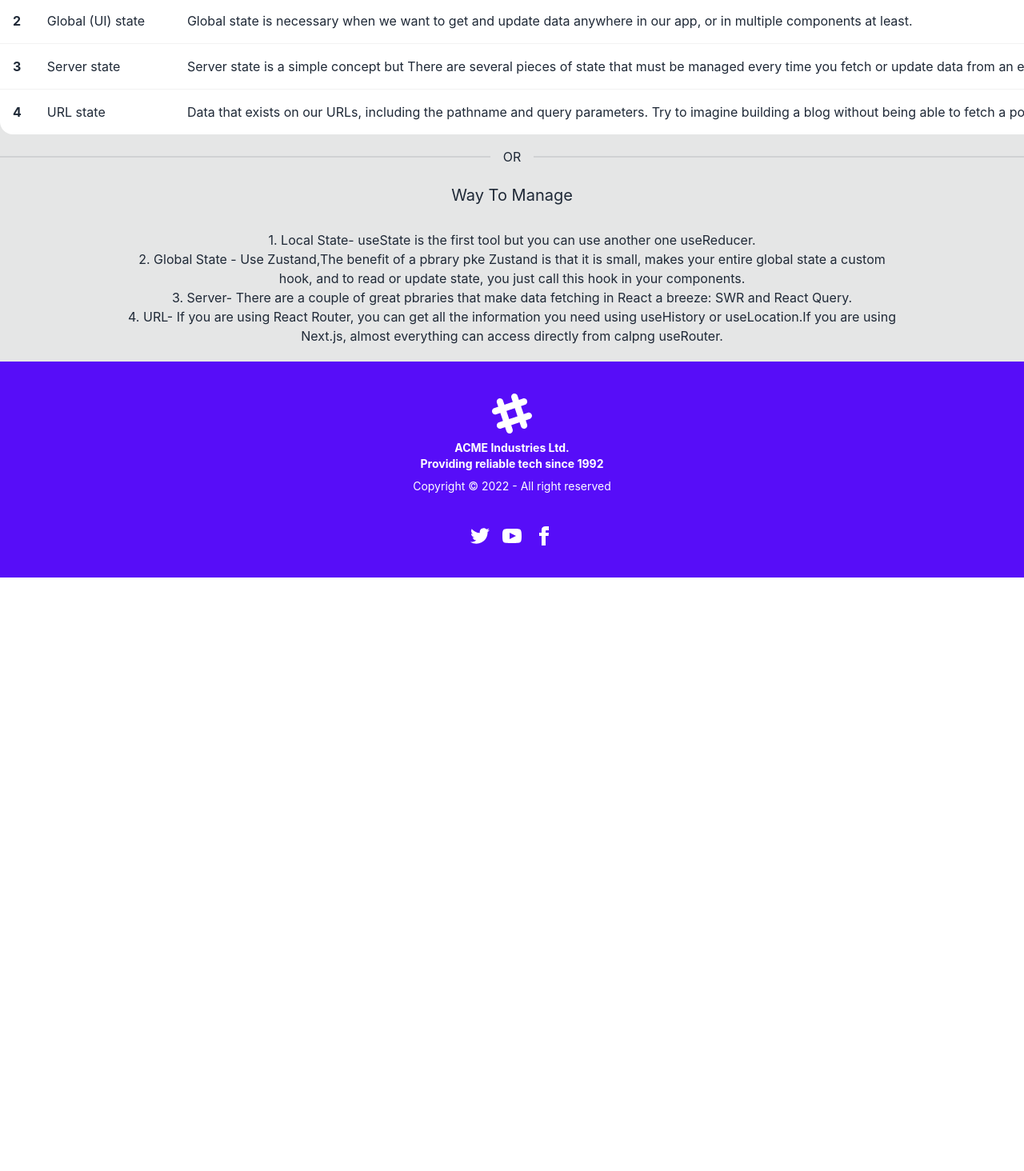
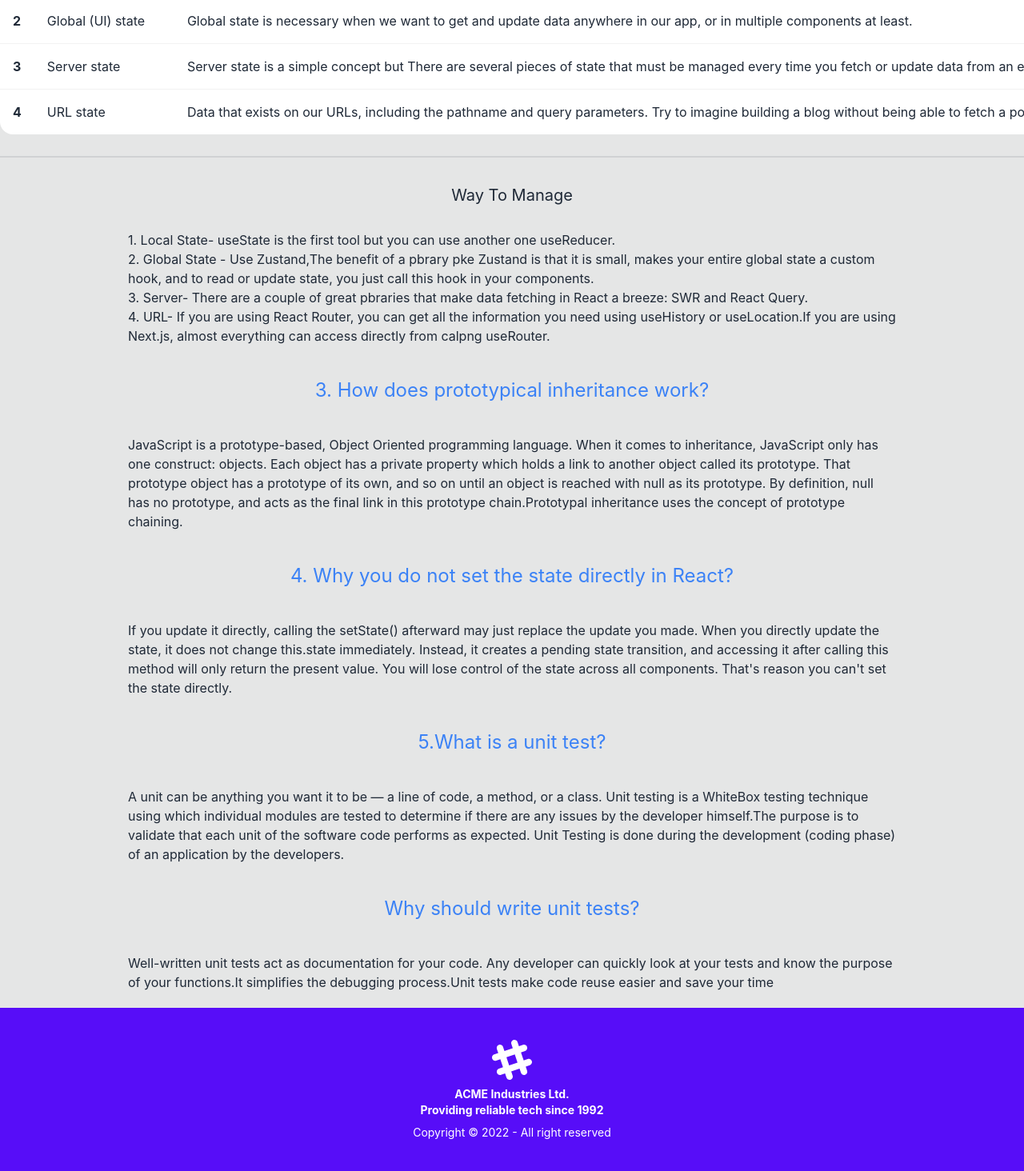
Before and after one commit to owadud/Tool-dealer-Client, a React (Create React App) app: page /blog in a window 1280 px wide. Shown: the part 753-2217 px from the top of the page at 80% size. Before the commit the page ends 1475 px from the top, so only its background shows below. Built offline with nearby package versions, Linux system fonts and the light colour scheme.

Commit message:
blog page complete

```diff
--- a/src/Pages/Blog/Blog.js
+++ b/src/Pages/Blog/Blog.js
@@ -1,6 +1,9 @@
 import React from 'react';
+import FifthQ from './FifthQ';
 import FirstQ from './FirstQ';
+import FourthQ from './FourthQ';
 import SecondQ from './SecondQ';
+import ThirdQ from './ThirdQ';
 
 
 const Blog = () => {
@@ -8,6 +11,9 @@ const Blog = () => {
         <>
         <FirstQ/>
         <SecondQ/>
+        <ThirdQ/>
+        <FourthQ/>
+        <FifthQ/>
         </>
     );
 };
--- /dev/null
+++ b/src/Pages/Blog/FifthQ.js
@@ -0,0 +1,16 @@
+import React from 'react';
+
+const FifthQ = () => {
+    return (
+        <div className="bg-base-300">
+        <h1 className="text-2xl text-center py-5 text-blue-500">5.What is a unit test? </h1>
+        <p className='w-3/4 mx-auto py-5'>
+        A unit can be anything you want it to be — a line of code, a method, or a class. Unit testing is a WhiteBox testing technique using which individual modules are tested to determine if there are any issues by the developer himself.The purpose is to validate that each unit of the software code performs as expected. Unit Testing is done during the development (coding phase) of an application by the developers.
+        </p>
+        <h1 className="text-2xl text-center py-5 text-blue-500">Why should write unit tests?</h1>
+        <p className='w-3/4 mx-auto py-5'>Well-written unit tests act as documentation for your code. Any developer can quickly look at your tests and know the purpose of your functions.It simplifies the debugging process.Unit tests make code reuse easier and save your time </p>
+    </div>
+    );
+};
+
+export default FifthQ;
--- a/src/Pages/Blog/FirstQ.js
+++ b/src/Pages/Blog/FirstQ.js
@@ -5,16 +5,16 @@ const FirstQ = () => {
     return (
         <div className="blog">
             <h1 className="text-2xl text-center py-5 text-blue-500">1. How will you improve the performance of a React Application?</h1>
-            <div class="flex flex-col w-full border-opacity-50">
-                <div class="grid h-auto py-5 card bg-base-300 rounded-box place-items-center">
+            <div className="flex flex-col w-full border-opacity-50">
+                <div className="grid h-auto py-5 card bg-base-300 rounded-box place-items-center">
                     <h5 className="text-xl text-bold">Use the Production Build</h5>
                     <ul>
                         <li>Check All Warning and solve them</li>
                         <li>Install React Developer Tools for Chrome for checking your build process</li>
                     </ul>
                 </div>
-                <div class="divider">OR</div>
-                <div class="grid h-auto py-5 card bg-base-300 rounded-box place-items-center">
+                <div className="divider"></div>
+                <div className="grid h-auto py-5 card bg-base-300 rounded-box place-items-center">
                     <h5 className='text-xl text-bold'>Install Some Package</h5>
                     <ul>
                         <li>For the most efficient Brunch production build, install the terser-brunch <span className="bg-green-500">npm install --save-dev terser-brunch</span></li>
--- /dev/null
+++ b/src/Pages/Blog/FourthQ.js
@@ -0,0 +1,16 @@
+import React from 'react';
+
+const FourthQ = () => {
+    return (
+        <div className="bg-base-300">
+            <h1 className="text-2xl text-center py-5 text-blue-500">4. Why you do not set the state directly in React?</h1>
+            <p className='w-3/4 mx-auto py-5'>
+                If you update it directly, calling the setState() afterward may just replace the update you made.
+                When you directly update the state, it does not change this.state immediately. Instead, it creates a pending state transition, and accessing it after calling this method will only return the present value.
+                You will lose control of the state across all components. That's reason you can't set the state directly.
+            </p>
+        </div>
+    );
+};
+
+export default FourthQ;
--- a/src/Pages/Blog/SecondQ.js
+++ b/src/Pages/Blog/SecondQ.js
@@ -6,11 +6,11 @@ const SecondQ = () => {
     return (
         <div className="blog">
             <h1 className="text-2xl text-center py-5 text-blue-500">2. What are the different ways to manage a state in a React apppcation?</h1>
-            <div class="bg-base-300 text-center">
+            <div className="bg-base-300 text-center">
 
                     <h5 className="text-xl text-bold ">The Four Kinds of React State to Manage</h5>
-                    <div class="overflow-x-auto my-5">
-                        <table class="table w-full">
+                    <div className="overflow-x-auto my-5">
+                        <table className="table w-full">
 
                             <thead>
                                 <tr>
@@ -31,7 +31,7 @@ const SecondQ = () => {
 
                                 </tr>
 
-                                <tr class="hover">
+                                <tr className="hover">
                                     <th>2</th>
                                     <td>Global (UI) state</td>
                                     <td>Global state is necessary when we want to get and update data anywhere in our app, or in multiple components at least.</td>
@@ -54,10 +54,10 @@ const SecondQ = () => {
                         </table>
                     </div>
 
-                    <div class="divider">OR</div>
+                    <div className="divider"></div>
                 <div className="w-3/4 mx-auto ">
                     <h5 className='text-xl text-bold'>Way To Manage</h5>
-                    <div className='text-dark-500 py-5'>
+                    <div className='text-dark-500 text-left py-5'>
 
                         <p>1. Local State- useState is the first tool but you can use another one useReducer.</p>
                         <p>2. Global State - Use Zustand,The benefit of a pbrary pke Zustand is that it is small, makes your entire global state a custom hook, and to read or update state, you just call this hook in your components. </p>
@@ -68,6 +68,8 @@ const SecondQ = () => {
                 </div>
 
             </div>
+
+
         </div>
     );
 };
--- /dev/null
+++ b/src/Pages/Blog/ThirdQ.js
@@ -0,0 +1,14 @@
+import React from 'react';
+
+const ThirdQ = () => {
+    return (
+        <div className="bg-base-300">
+            <h1 className="text-2xl text-center py-5 text-blue-500">3. How does prototypical inheritance work?</h1>
+            <p className='w-3/4 mx-auto py-5'>
+            JavaScript is a prototype-based, Object Oriented programming language. When it comes to inheritance, JavaScript only has one construct: objects. Each object has a private property which holds a link to another object called its prototype. That prototype object has a prototype of its own, and so on until an object is reached with null as its prototype. By definition, null has no prototype, and acts as the final link in this prototype chain.Prototypal inheritance uses the concept of prototype chaining.
+            </p>
+        </div>
+    );
+};
+
+export default ThirdQ;
```
